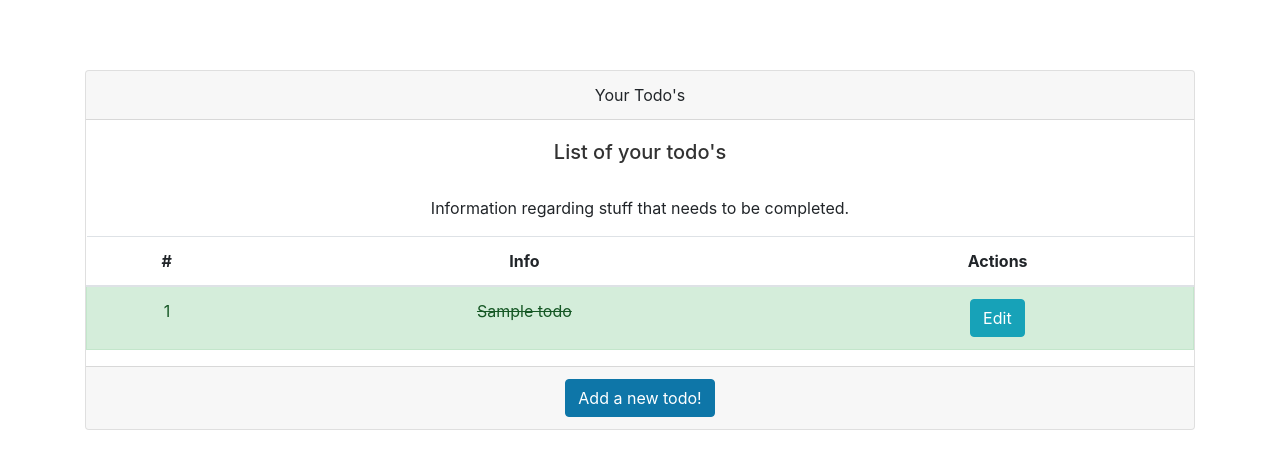
After one commit to alelles16/todo-app-fastapi, a FastAPI app: template TodoApp/templates/todos.html in a window 1280 px wide. The commit adds this page. Shown: the top 469 px of the page. Run offline with FastAPI, Linux system fonts and the light colour scheme; the template is opened without the code that fills it: most values are stand-ins (such as "Sample title", 1, 10 or a date in 2020); some libraries are stand-ins or nearby versions.

Commit message:
feat: Add new pages for adding todos and auth section

```diff
--- a/TodoApp/templates/layout.html
+++ b/TodoApp/templates/layout.html
@@ -5,10 +5,15 @@
     <meta name="viewport" content="width=device-width, initial-scale=1.0">
     <link rel="stylesheet" type="text/css" href="{{ url_for('static', path='/css/base.css') }}">
     <link rel="stylesheet" type="text/css" href="{{ url_for('static', path='/css/bootstrap.css') }}">
-    <title>Title</title>
+    <title>Todo App</title>
 </head>
 <body>
 {% block content %}
 {% endblock %}
+
+<script src="{{ url_for('static', path='/js/jquery-slim.js') }}"></script>
+<script src="{{ url_for('static', path='/js/bootstrap.js') }}"></script>
+<script src="{{ url_for('static', path='/js/popper.js') }}"></script>
+<script src="{{ url_for('static', path='/js/base.js') }}" defer></script>
 </body>
 </html>
--- a/TodoApp/templates/login.html
+++ b/TodoApp/templates/login.html
@@ -9,11 +9,11 @@
             <form id="loginForm">
                 <div class="form-group">
                     <label>Username</label>
-                    <input type="text" name="username" class="form-control" autocomplete="required" />
+                    <input type="text" name="username" class="form-control" autocomplete="required" required/>
                 </div>
                 <div class="form-group">
                     <label>Password</label>
-                    <input type="password" name="password" class="form-control" autocomplete="required" />
+                    <input type="password" name="password" class="form-control" autocomplete="required" required/>
                 </div>
                 <button type="submit" class="btn btn-primary">Login</button>
             </form>
--- a/TodoApp/templates/register.html
+++ b/TodoApp/templates/register.html
@@ -48,7 +48,7 @@
                 <button type="submit" class="btn btn-primary">Sign In</button>
             </form>
         </div>
-        <div class="card-footer">
+        <div class="card-footer text-muted">
             Already have an account? <a href="/auth/login-page">Login</a>
         </div>
     </div>
--- /dev/null
+++ b/TodoApp/templates/todos.html
@@ -0,0 +1,60 @@
+{% include 'layout.html' %}
+
+<div class="container">
+    <div class="card text-center">
+         <div class="card-header">
+             Your Todo's
+         </div>
+        <div class="card-body">
+            <h5 class="card-title">List of your todo's</h5>
+        </div>
+        <p class="card-text">
+            Information regarding stuff that needs to be completed.
+        </p>
+        <table class="table table-hover">
+            <thead>
+                <tr>
+                    <th scope="col">#</th>
+                    <th scope="col">Info</th>
+                    <th scope="col">Actions</th>
+                </tr>
+            </thead>
+            <tbody>
+                {% for todo in todos %}
+                {% if todo.complete == False %}
+                <tr class="pointer">
+                    <td>
+                        {{ loop.index }}
+                    </td>
+                    <td>
+                        {{ todo.title }}
+                    </td>
+                    <td>
+                        <button onclick="window.location.href='edit-todo-page/{{todo.id}}'" type="button" class="btn btn-info">
+                            Edit
+                        </button>
+                    </td>
+                </tr>
+                {% else %}
+                <tr class="pointer alert alert-success">
+                    <td>
+                        {{ loop.index }}
+                    </td>
+                    <td class="strike-through-td">
+                        {{ todo.title }}
+                    </td>
+                    <td>
+                        <button onclick="window.location.href='edit-todo-page/{{todo.id}}'" type="button" class="btn btn-info">
+                            Edit
+                        </button>
+                    </td>
+                </tr>
+            {% endif %}
+            {% endfor %}
+            </tbody>
+        </table>
+        <div class="card-footer">
+            <a href="add-todo-page" class="btn btn-primary">Add a new todo!</a>
+        </div>
+    </div>
+</div>
```
Also changed, not shown: TodoApp/routers/todos.py (+35 -8 lines).
